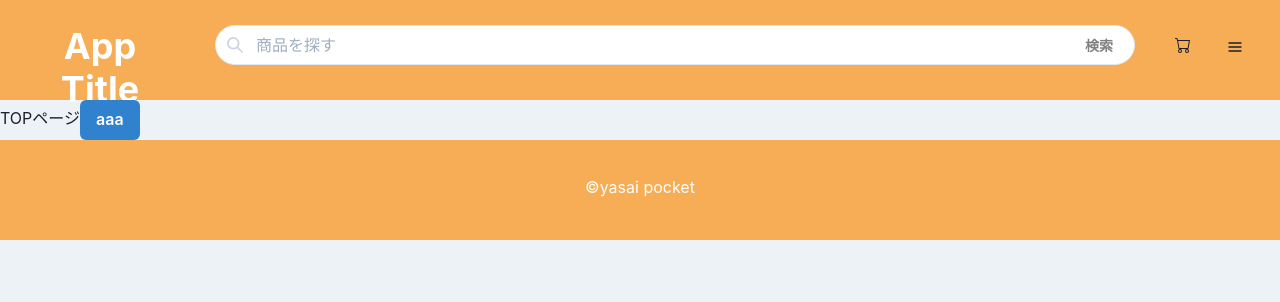
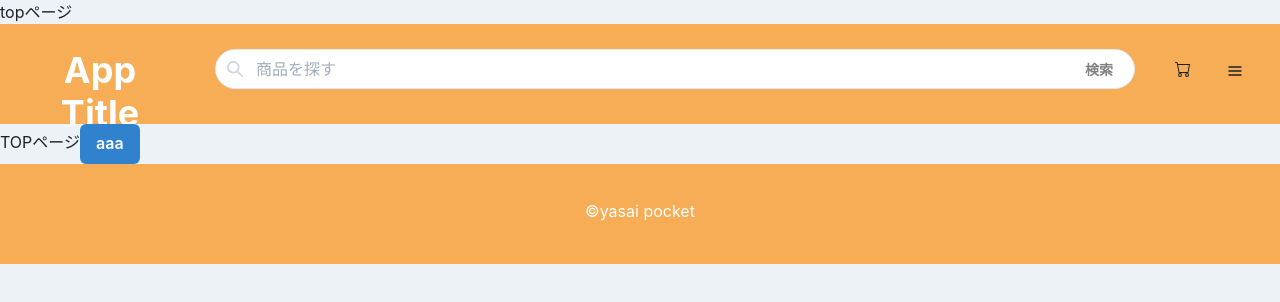
Before and after one commit to daisuke721/yasai_pocket, a React (Create React App) app in the folder frontend/: page / in a window 1280 px wide. Shown: the top 302 px of the page. Built offline with nearby package versions, Linux system fonts and the light colour scheme.

Commit message:
feat: ルーティングの設定 #17

```diff
--- /dev/null
+++ b/frontend/src/router/Router.tsx
@@ -0,0 +1,14 @@
+import { Route, Routes } from "react-router-dom"
+
+import Home from "../components/pages/Home"
+import { UserSignIn } from "../components/pages/UserSignIn"
+
+export const Router: React.FC = () => {
+  return (
+    <Routes>
+      <Route path="/" element={<Home />}>
+        <Route path="/UserSingIn" element={<UserSignIn />} />
+      </Route>
+    </Routes>
+  )
+}
```
Also changed, not shown: frontend/src/App.tsx (+8 -3 lines).
